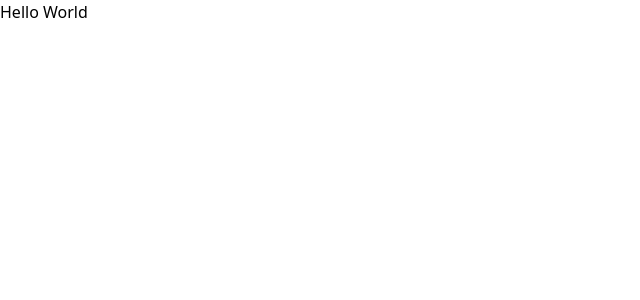
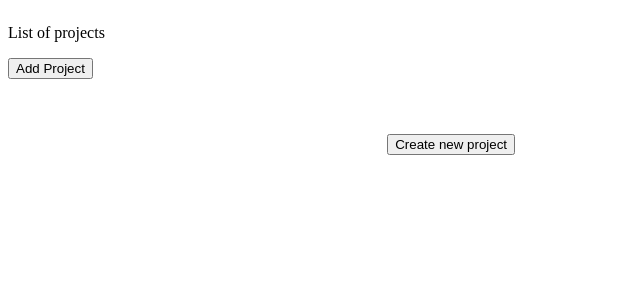
Before and after one commit to Keckich/project-management-app, a React (Vite) app: page / in a window 1280 px wide. Shown: the top 300 px of the page, without its empty margins (0-640 px from the left). Built offline with nearby package versions, Linux system fonts and the light colour scheme.

Commit message:
added CreateProject page and ProjectList components, started implementing Project component; added some styles

```diff
--- a/src/App.jsx
+++ b/src/App.jsx
@@ -1,8 +1,40 @@
+import { useState } from "react";
+
+import CreateProject from "./components/CreateProject";
+import ProjectList from "./components/ProjectList";
+
+var defaultProjectList = [];
+
 function App() {
+  const [isCreatingProject, setIsCreatingProject] = useState();
+  const [projectList, setProjectList] = useState(defaultProjectList);
+
+  const openCreatingProjectPage = () => {
+    setIsCreatingProject(true);
+  };
+
+  const closeCreatingProjectPage = () => {
+    setIsCreatingProject(false);
+  };
+
+  const handleProjectList = (newProject) => {
+    setProjectList((prevList) => {
+      console.log([...prevList, newProject]);
+      return [...prevList, newProject];
+    });
+    closeCreatingProjectPage();
+  };
+
   return (
-    <>
-      <h1 className="my-8 text-center text-5xl font-bold">Hello World</h1>
-    </>
+    <main>
+      <ProjectList projects={projectList} onCreate={openCreatingProjectPage} />
+      <article className="project-section">
+        {isCreatingProject && <CreateProject onSave={handleProjectList} />}
+        {!isCreatingProject && (
+          <button onClick={openCreatingProjectPage}>Create new project</button>
+        )}
+      </article>
+    </main>
   );
 }
 
--- /dev/null
+++ b/src/components/CreateProject.jsx
@@ -0,0 +1,40 @@
+import { useRef } from "react";
+
+export default function CreateProject({ onSave }) {
+  const title = useRef();
+  const description = useRef();
+  const date = useRef();
+
+  return (
+    <>
+      <section className="action-buttons">
+        <button>Cancel</button>
+        <button
+          onClick={() =>
+            onSave({
+              title: title.current.value,
+              description: description.current.value,
+              date: date.current.value,
+            })
+          }
+        >
+          Save
+        </button>
+      </section>
+      <section className="create-container">
+        <div className="form-input">
+          <label>Title</label>
+          <input ref={title} className="input-data" type="text" />
+        </div>
+        <div className="form-input">
+          <label>Description</label>
+          <textarea ref={description} className="input-data"></textarea>
+        </div>
+        <div className="form-input">
+          <label>Due Date</label>
+          <input ref={date} className="input-data" type="date" />
+        </div>
+      </section>
+    </>
+  );
+}
--- /dev/null
+++ b/src/components/ProjectList.jsx
@@ -0,0 +1,15 @@
+export default function ProjectList({ projects, onCreate }) {
+  return (
+    <article className="project-list">
+      <p>List of projects</p>
+      <section>
+        <button onClick={onCreate}>Add Project</button>
+        <ul>
+          {projects.map((project) => {
+            return <li>{project.title}</li>;
+          })}
+        </ul>
+      </section>
+    </article>
+  );
+}
--- a/src/index.css
+++ b/src/index.css
@@ -1,3 +1,30 @@
-@tailwind base;
-@tailwind components;
-@tailwind utilities;
+main {
+  display: flex;
+}
+
+.project-list {
+  width: 30%;
+}
+
+.project-section {
+  width: 30%;
+  margin-top: 10%;
+}
+
+.create-container {
+  display: flex;
+  flex-direction: column;
+  gap: 15px;
+}
+
+.input-data {
+  width: -webkit-fill-available;
+  min-height: 20px;
+}
+
+.action-buttons {
+  display: flex;
+  justify-content: flex-end;
+  margin-bottom: 10px;
+  gap: 10px;
+}
```
Also changed, not shown: src/components/Project.jsx (added, +20 -0 lines).
